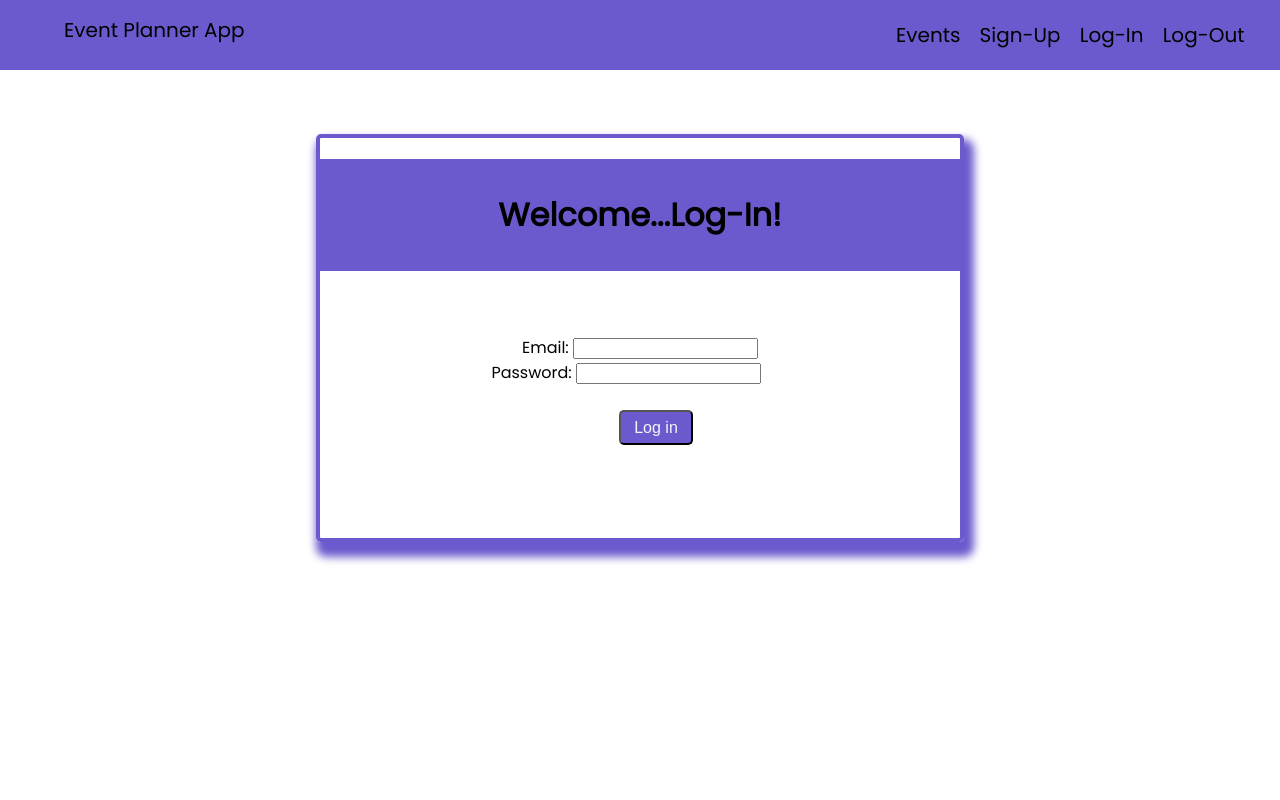
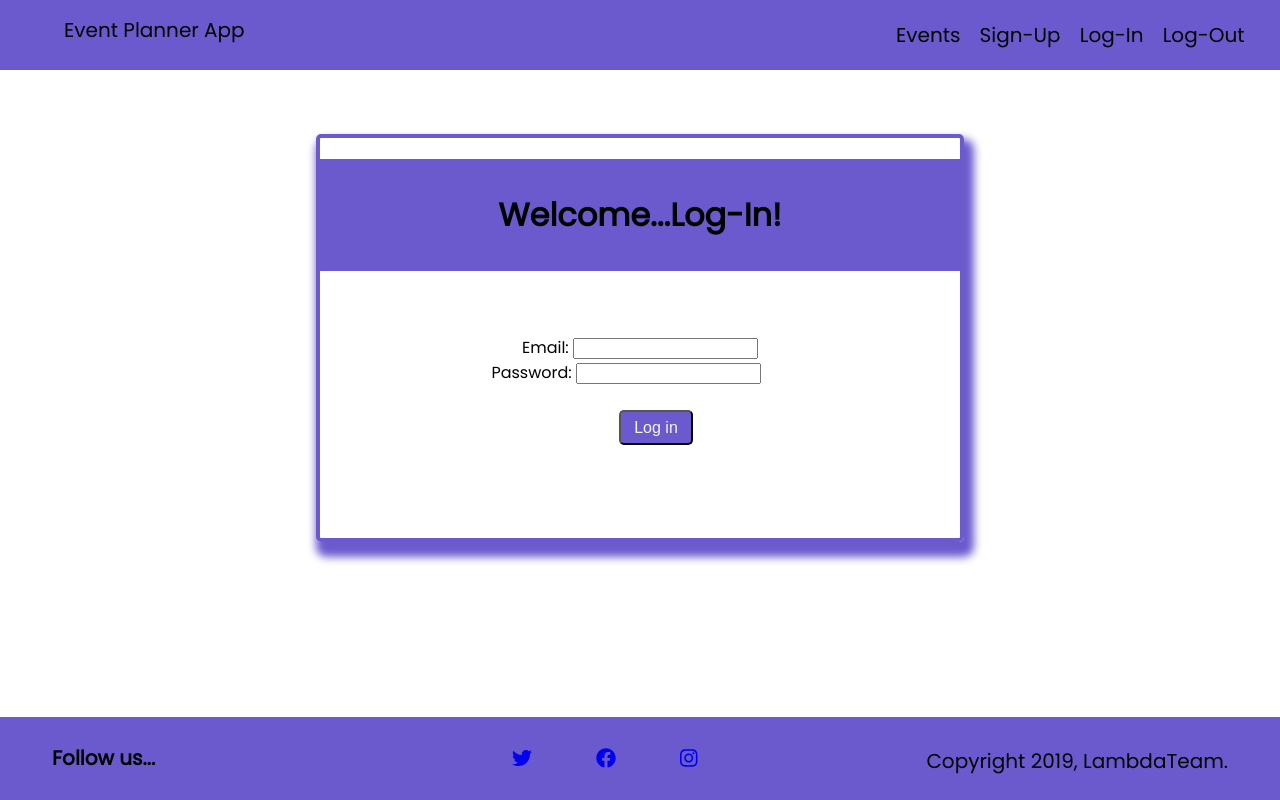
Before and after one commit to build-week-corporate-event-planner-2019/Front-End, a React (Create React App) app in the folder event-planner/: page / in a window 1280 px wide. Shown: the top 800 px of the page. Built offline with nearby package versions, Linux system fonts and the light colour scheme.

Commit message:
update styling

```diff
--- a/event-planner/src/App.css
+++ b/event-planner/src/App.css
@@ -59,7 +59,6 @@ li a:hover{
 .footer {
   position: absolute;
   bottom: 0px;
-  margin-bottom: -200px;
   display: flex;
   justify-content: space-around;
   align-content: center;
```
